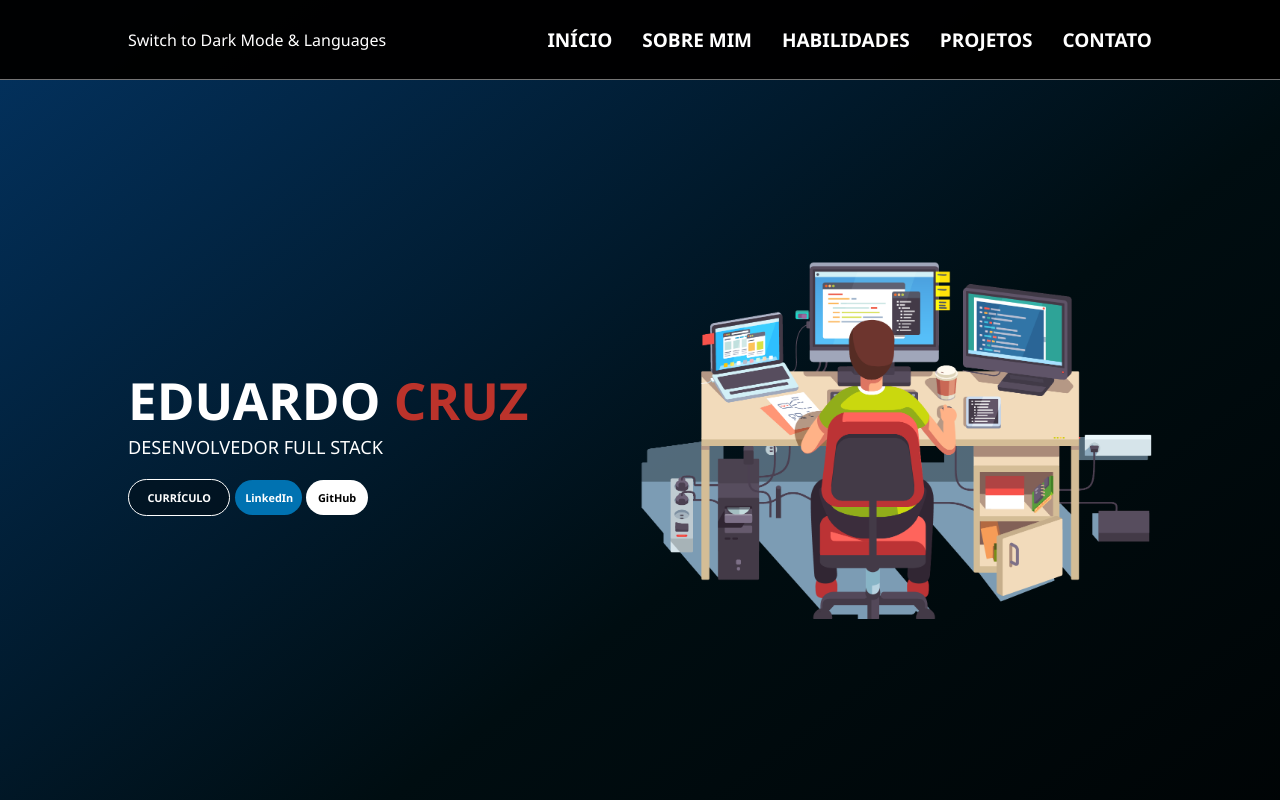
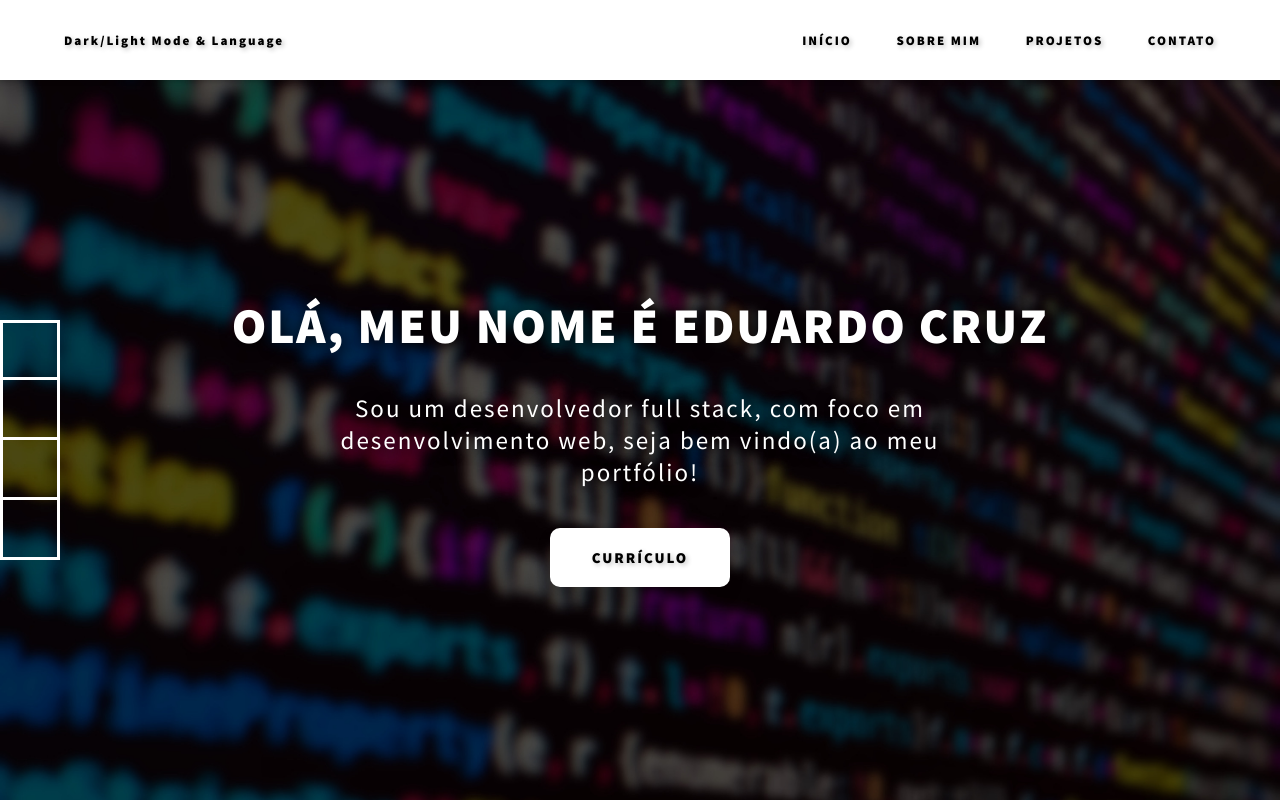
Before and after one commit to eduardovscruuz/portfolio, a plain HTML site: page index.html in a window 1280 px wide. Shown: the top 800 px of the page. Drawn offline with Linux system fonts and the light colour scheme.

Commit message:
design changes

```diff
--- a/index.html
+++ b/index.html
@@ -6,49 +6,53 @@
     <meta http-equiv="X-UA-Compatible" content="IE=edge">
     <meta name="viewport" content="width=device-width, initial-scale=1.0">
     <link rel="stylesheet" href="style.css">
-    <title>Eduardo Cruz</title>
+    <link rel="preconnect" href="https://fonts.googleapis.com">
+    <link rel="preconnect" href="https://fonts.gstatic.com" crossorigin>
+    <link href="https://fonts.googleapis.com/css2?family=Source+Sans+Pro:wght@300;400;600;700;900&display=swap"
+        rel="stylesheet">
+    <title>Portfolio</title>
 </head>
 
 <body>
 
     <header>
-
         <div class="toggle">
-            <p>Switch to Dark Mode & Languages</p>
+            <span>Dark/Light Mode & Language</span>
         </div>
 
         <div class="nav">
             <a href="">Início</a>
             <a href="">Sobre mim</a>
-            <a href="">Habilidades</a>
             <a href="">Projetos</a>
             <a href="">Contato</a>
         </div>
-
     </header>
 
-    <main class="container-main">
+    <section class="home">
 
-        <section class="home">
-            <div class="hello">
-                <h1>EDUARDO <span>CRUZ</span></h1>
-                <p>DESENVOLVEDOR FULL STACK</p>
-                <button>CURRÍCULO</button>
-                <button>LinkedIn</button>
-                <button>GitHub</button>
-            </div>
-            <img src="/media/coder.png" id="illustration">
-        </section>
+        <div class="social-media">
+            <div class="rd1"></div>
+            <div class="rd"></div>
+            <div class="rd"></div>
+            <div class="rd"></div>
+        </div>
 
-        <section class="sobre-mim"></section>
+        <div class="hello">
+            <h1>Olá, meu nome é Eduardo Cruz</h1>
+            <p>Sou um desenvolvedor full stack, com foco em desenvolvimento web,
+                seja bem vindo(a) ao meu portfólio!</p>
+            <button>CURRÍCULO</button>
+        </div>
 
-        <section class="habilidades"></section>
+    </section>
 
-        <section class="projetos"></section>
 
-        <section class="contato"></section>
 
-    </main>
+    <section class="about"></section>
+    <section class="projects"></section>
+    <section class="contact"></section>
+
+    <footer></footer>
 
 
 
--- a/style.css
+++ b/style.css
@@ -1,124 +1,128 @@
 *{
-    font-family: 'Segoe UI', Tahoma, Geneva, Verdana, sans-serif;
+    font-family: 'Source Sans Pro', sans-serif;
     box-sizing: border-box;
     padding: 0;
     margin: 0;
 }
 body{
-    height: 425vh;
-    background: rgb(51,10,3);
-    background: linear-gradient(323deg, rgba(51,10,3,1) 0%, rgba(25,0,0,1) 25%, rgba(0,0,0,1) 52%, rgba(0,13,17,1) 75%, rgba(3,51,97,1) 100%);
+    height: 430vh;
+    background-image: linear-gradient(to right, #1785c5 0%, #4482df 100%);
 }
-
-.container-main{
-    margin: auto;
-    width: 80vw;
-}
-
-
-
-
 
 header{
     display: flex;
     align-items: center;
     justify-content: space-between;
-    padding-left: 10vw;
-    padding-right: 10vw;
+    padding-left: 5vw;
+    padding-right: 5vw;
     top: 0;
     position: sticky;
     height: 10vh;
-    border-bottom: 1px solid rgba(146, 146, 146, 0.795);
-    background-color: rgba(0, 0, 0, 0.979);
-
-}
-.toggle{
-    color: white;
-}
-.nav{
-    font-size: 19px;
+    background-color: white;
+    color: black;
+    box-shadow: 0 2px 4px 0 rgba(0,0,0,.2);
+    font-size: 13px;
     font-weight: 900;
+    letter-spacing: 2px;
+    text-shadow: 2px 2px 5px #c0c0c0;
 }
 
 a{
     text-transform: uppercase;
     text-decoration: none;
-    color: white;
-    margin-left: 25px;
+    margin-left: 40px;
+    color: black;
 }
 
-
-
 .home{
+    background-image: url(/media/coding-background.jpg);
+    background-size: cover;
+    background-attachment: fixed;
     height: 90vh;
     display: flex;
     align-items: center;
-    justify-content: space-around;
+    justify-content: center;
+    text-shadow: 2px 2px 15px #000000;
+}
+
+.social-media{
+    position: absolute;
+    left: 0;
+}
+.rd, .rd1{
+    align-content: left;
+    left: 0;
+    width: 60px;
+    height: 60px;
+    border: 3px solid white;
+    border-top: none;
+}
+
+.rd1{
+    border-top: 3px solid white;
+}
+.hello{
+    flex-direction: column;
+    text-align: center;
+    letter-spacing: 2px;
+    width: 70vw;
+    color: white;
 
 }
-
-#illustration{
-    width: 50%;
+h1{
+    font-size: 50px;
+    text-transform: uppercase;
+    font-weight: 900;
+    margin-bottom: 35px;
 }
 
-.hello{
-    text-align: left;
-    color: white;
-    width: 50%;
-    font-size:1.42vmax
+p{
+    width: 50vw;
+    margin: auto;
+    margin-bottom: 40px;
+    font-size: 25px
 }
 
-h1{
-    font-size:4vmax
+button {
+    padding: 20px;
+    width: 20%;
+    font-size: 15px;
+    letter-spacing: 2px;
+    font-weight: 800;
+    background-color: white;
+    border: none;
+    border-radius: 10px;
+    text-shadow: 2px 2px 5px #c0c0c0;
+    box-shadow: 0px 8px 15px rgba(0, 0, 0, 0.1);
+    transition: all 0.3s ease 0s;
+    cursor: pointer;
+    }
+
+button:hover {
+    text-shadow: 2px 2px 5px #363636;
+    background-color: rgb(0, 183, 255);
+    box-shadow: 0px 15px 20px rgba(0, 183, 255, 0.171);
+    color: #fff;
+    transform: translateY(-7px);
 }
 
-span{
-    color: rgb(188,51,43)
+.about{
+    height: 100vh;
+    background-color: rgb(233, 233, 233);
+}
+.projects{
+        height: 100vh;
+        background-color: rgb(255, 255, 255);
 }
 
-
-button{
-    font-size: 60%;
-    margin-top: 20px;
-    cursor: pointer;
-    padding: 10px;
-    width: 20%;
-    color: white;
-    font-weight: bold;
-    border-radius: 20px;
-    border: 1px solid white;
-    background-color: rgba(0, 0, 0, 0.315);
+.contact{
+    background-image: url(/media/coding-background.jpg);
+    background-size: cover;
+    background-attachment: fixed;
+    height: 100vh;
 }
 
-button:nth-child(4){
-    width: 13%;
-    border: none;
-    background-color: #0072B1
+footer{
+    height: 30vh;
+    background-color: black;
 }
-button:nth-child(5){
-    width: 12%;
-    border: none;
-    color: black;
-    background-color: white;
-}
-
-
-.sobre-mim{
-    height: 100vh;
-    background-color:dimgrey;
-}
-
-.habilidades{
-    height: 100vh;
-    background-color:gainsboro;
-}
-
-.projetos{
-    height: 100vh;
-    background-color:dimgrey;
-}
-
-.contato{
-    height: 25vh;
-    background-color:gainsboro;
-}
```
Also changed, not shown: media/brazil-flag.png (added), media/coder.png (deleted), media/coding-background.jpg (added), media/insta.png (added), media/usa-flag.png (added).
